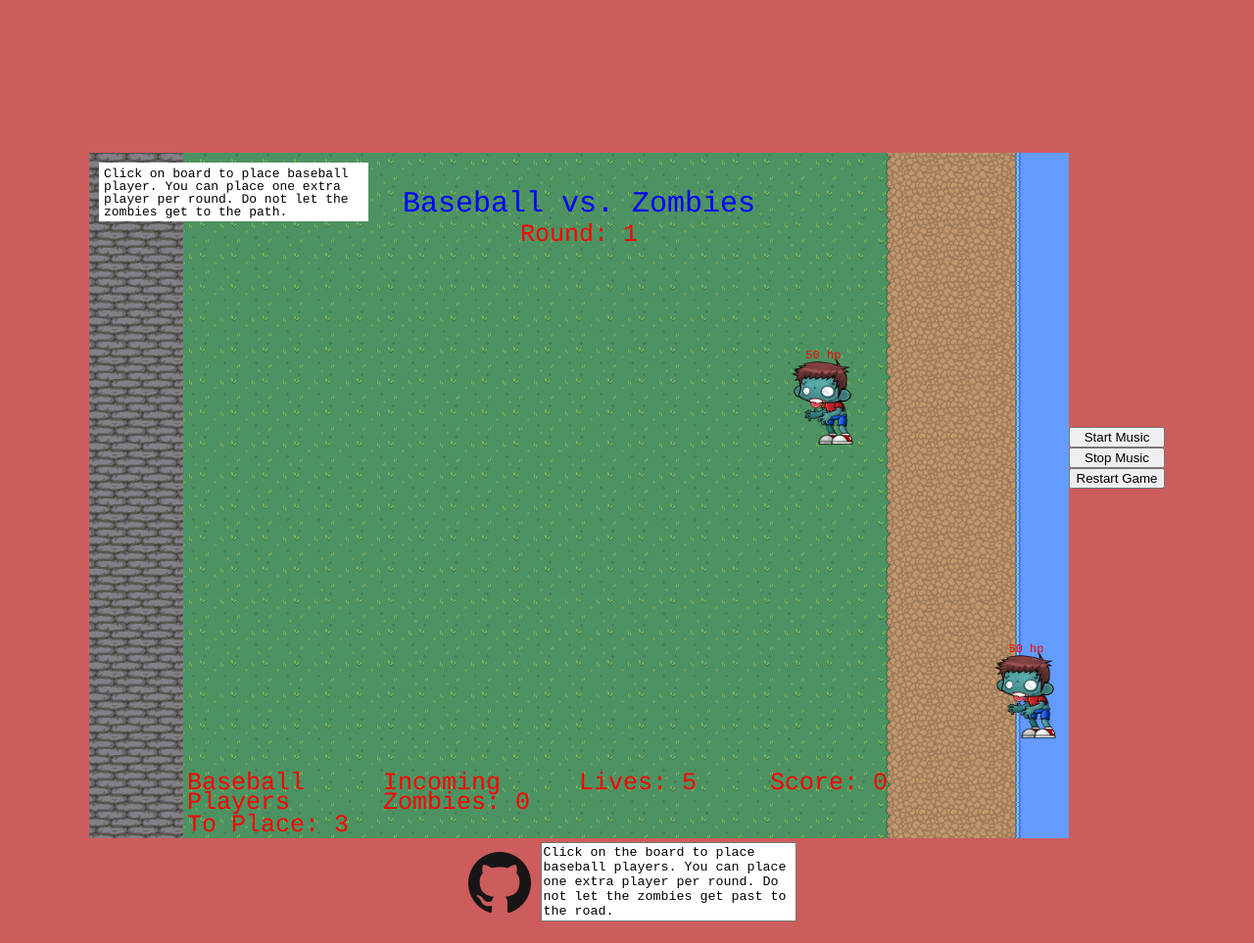
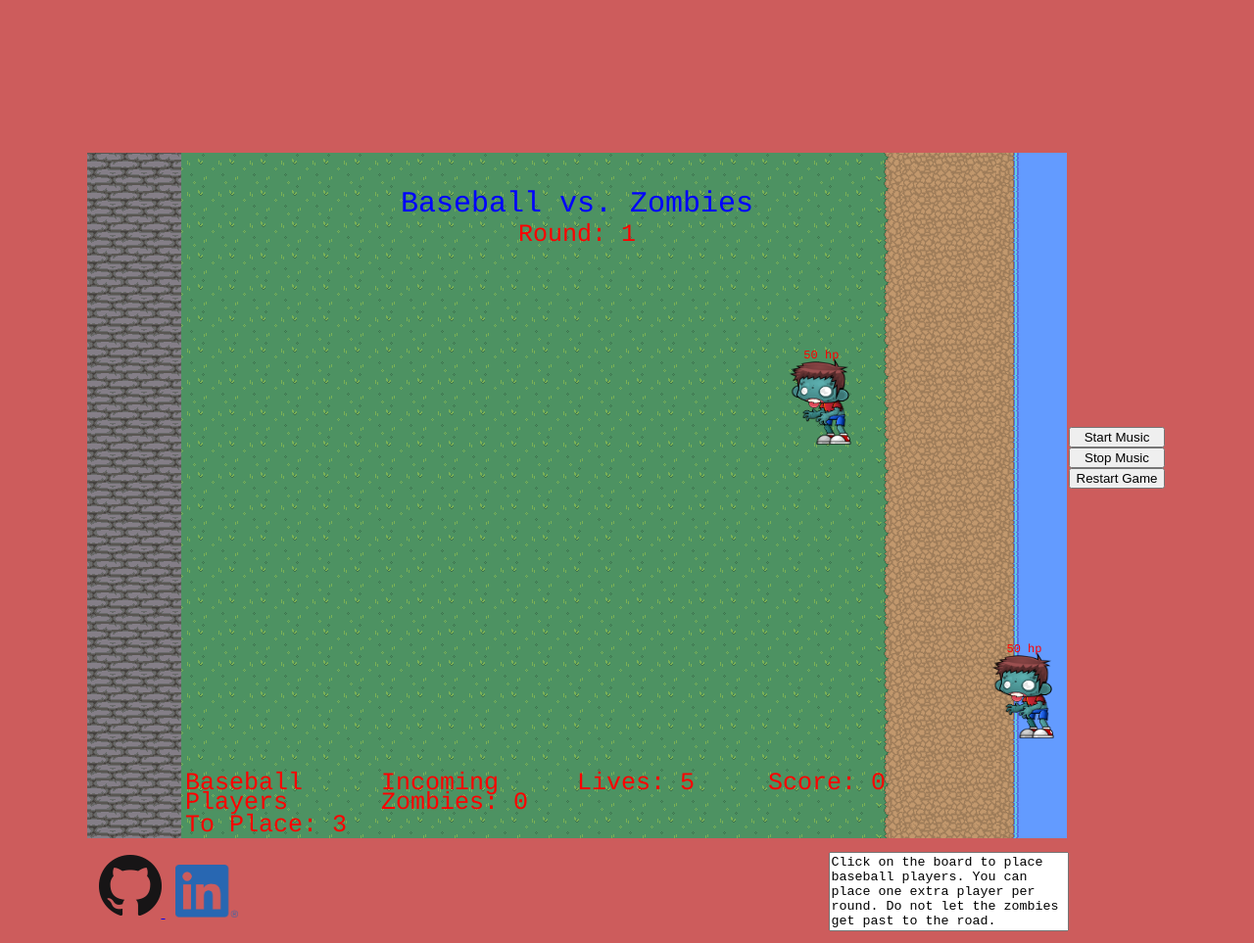
Before and after one commit to mattpettenato/Baseball-vs-Zombies, a website built with webpack: page index.html in a window 1280 px wide. Shown: the whole page at 98% size. Built offline with Linux system fonts and the light colour scheme.

Commit message:
added linkedin logo and redirect

```diff
--- a/index.html
+++ b/index.html
@@ -39,11 +39,19 @@
 
     </div>
     <div id="git-link">
-      <a id="git" style="z-index:2" href="https://github.com/mattpettenato/JavaScript_Project">
-        <img src="./img/GitHub-Mark-64px.png">
-      </a>
-      <div id="instructions">
-        <textarea readonly name="instruct" id="instruc" cols="30" rows="5" style="resize: none;">Click on the board to place baseball players. You can place one extra player per round. Do not let the zombies get past to the road.</textarea>
+      <div id="tester">
+        <div id="links">
+          <a id="git" style="z-index:2" href="https://github.com/mattpettenato/JavaScript_Project">
+            <img src="./img/GitHub-Mark-64px.png">
+          </a>
+          <a id="linkers" style="z-index:2" href="https://www.linkedin.com/in/matthew-pettenato-936236123/">
+            <img src="./img/LI-In-Bug.png">
+          </a>
+
+        </div>
+        <div id="instructions">
+          <textarea readonly name="instruct" id="instruc" cols="28" rows="5" style="resize: none;">Click on the board to place baseball players. You can place one extra player per round. Do not let the zombies get past to the road.</textarea>
+        </div>
       </div>
     </div>
   </body>
--- a/src/index.js
+++ b/src/index.js
@@ -46,8 +46,8 @@ function animate() {
   // if (gameState === true) {
     ctx.clearRect(0, 0, board.width, board.height);
     newGame.drawCell(ctx);
-  newGame.drawHelp(ctx);
-  newGame.drawHelpt(ctx);
+  // newGame.drawHelp(ctx);
+  // newGame.drawHelpt(ctx);
     newGame.drawTitle();
     // newGame.drawRound();
     newGame.drawTeam();
@@ -55,7 +55,7 @@ function animate() {
     newGame.stillZom();
     // newGame.drawLives();
     newGame.drawBall();
-    // newGame.drawScore();
+
     newGame.playerHit();
     newGame.checkZom();
     newGame.checkPlayer();
```
Also changed, not shown: dist/main.css, dist/main.js, img/LI-In-Bug.png (added).
